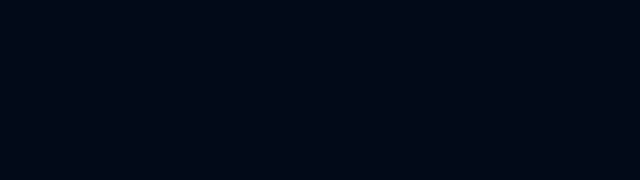
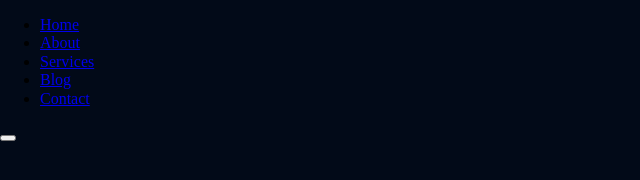
Before and after one commit to SEREGA2976/HTML-001, a plain HTML site: page index.html in a window 1280 px wide. Shown: the whole page, without its empty margins (0-640 px from the left). Drawn offline with Linux system fonts and the light colour scheme.

Commit message:
Added site navigation menu

```diff
--- a/index.html
+++ b/index.html
@@ -10,7 +10,23 @@
 </head>
 <body>
     <div class="wrapper">
-
+<header>
+    <div class="header">
+        <div class="menu-nav">
+            <a href="logo"></a>
+            <nav>
+                <ul class="nav">
+                    <li class="nav-list"><a href="#" class="nav-link">Home</a></li>
+                    <li class="nav-list"><a href="#" class="nav-link">About</a></li>
+                    <li class="nav-list"><a href="#" class="nav-link">Services</a></li>
+                    <li class="nav-list"><a href="#" class="nav-link">Blog</a></li>
+                    <li class="nav-list"><a href="#" class="nav-link">Contact</a></li>
+                </ul>
+            </nav>
+            <button class="btn-modal"></button>
+        </div>
+    </div>
+</header>
     </div>
 </body>
 </html>
```
